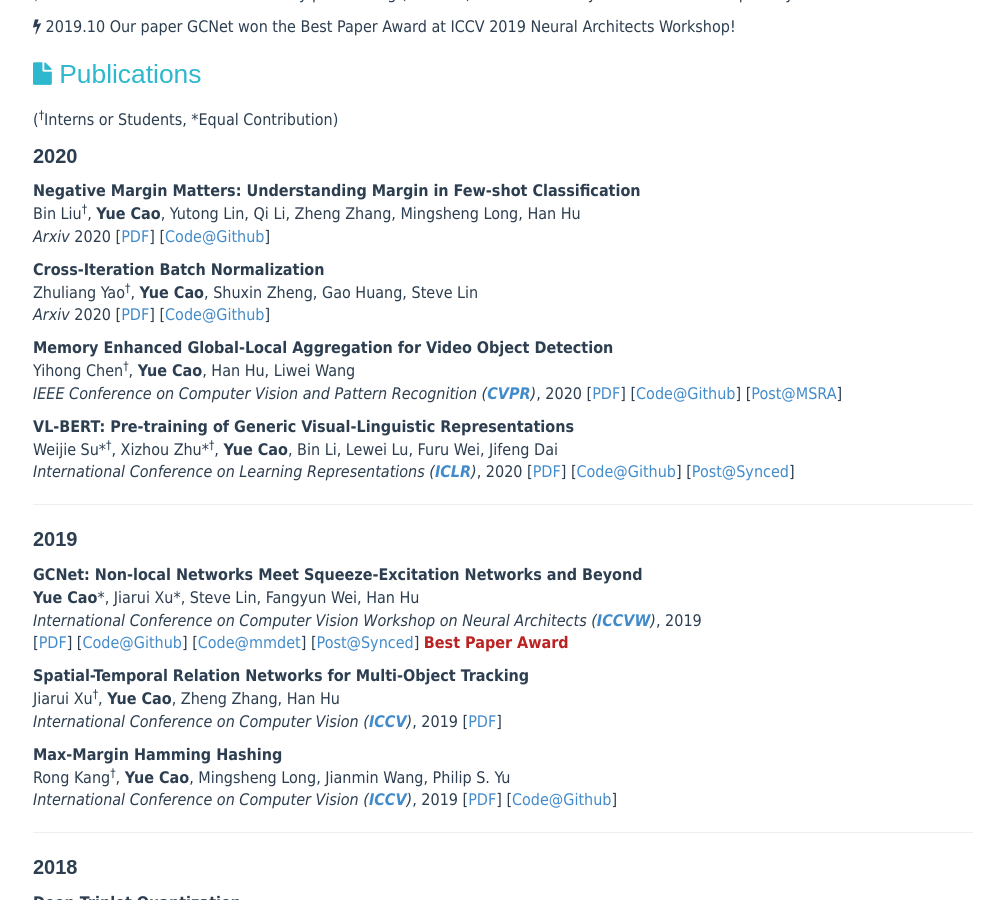
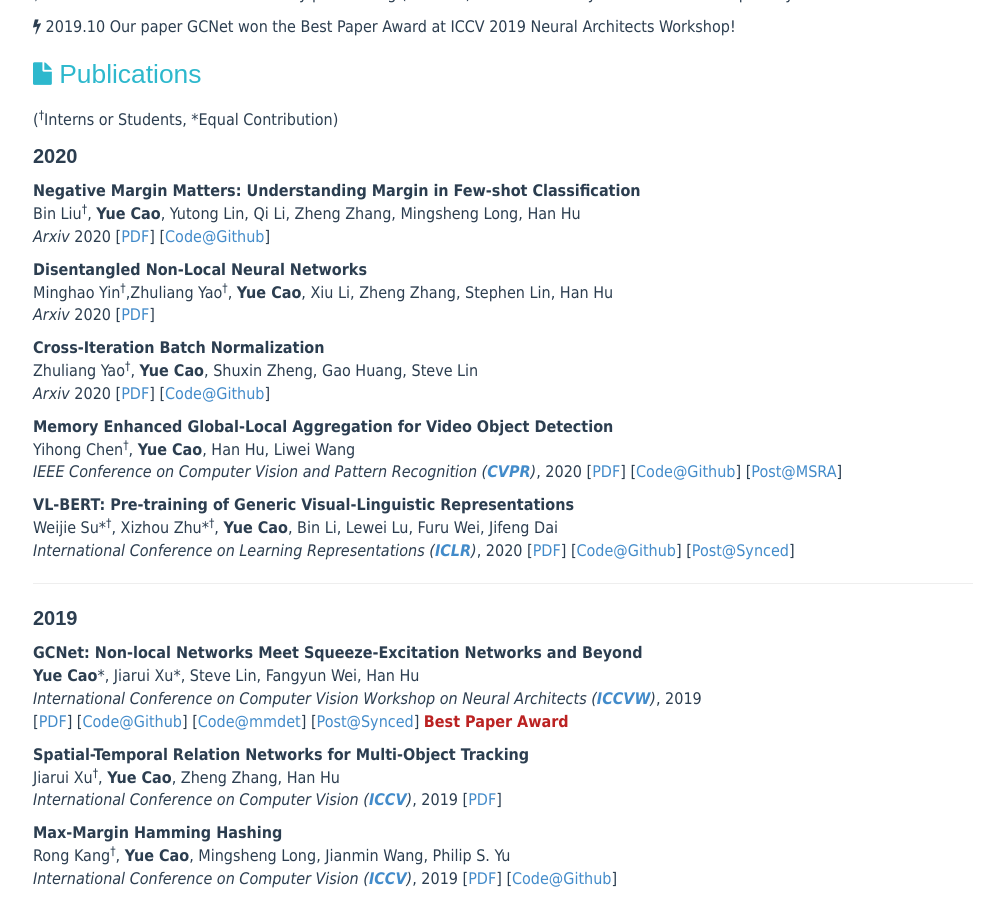
Before and after one commit to caoyue10/caoyue10.github.io, a Jekyll site: the page built from index.html, in a window 1280 px wide and 900 px high, scrolled down 592 px. Shown: the whole window, without its empty margins (137-1141 px from the left). Built offline with Jekyll 4.4.1, drawn with Linux system fonts in a browser that asks for light colours; the list of posts is cut into pages by our own code.

Commit message:
Update index.html

```diff
--- a/index.html
+++ b/index.html
@@ -48,6 +48,11 @@ tagline:
 </strong><br>
             Bin Liu<sup><span>&#8224;</span></sup>, <strong>Yue Cao</strong>, Yutong Lin, Qi Li, Zheng Zhang, Mingsheng Long, Han Hu<br>
             <em>Arxiv</em> 2020 [<a href="https://arxiv.org/abs/2003.12060">PDF</a>] [<a href="https://github.com/bl0/negative-margin.few-shot">Code@Github</a>]
+            </p>
+	<p><strong>Disentangled Non-Local Neural Networks
+</strong><br>
+            Minghao Yin<sup><span>&#8224;</span></sup>,Zhuliang Yao<sup><span>&#8224;</span></sup>, <strong>Yue Cao</strong>, Xiu Li, Zheng Zhang, Stephen Lin, Han Hu<br>
+            <em>Arxiv</em> 2020 [<a href="https://arxiv.org/abs/2006.06668">PDF</a>]
             </p>
 	<p><strong>Cross-Iteration Batch Normalization</strong><br>
             Zhuliang Yao<sup><span>&#8224;</span></sup>, <strong>Yue Cao</strong>, Shuxin Zheng, Gao Huang, Steve Lin<br>
```
